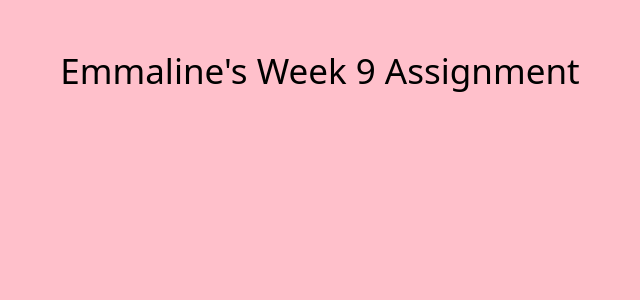
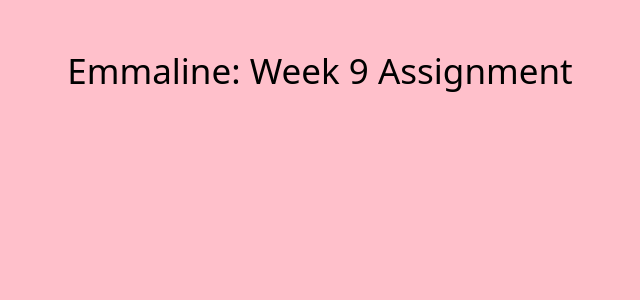
Before and after one commit to eewmercer/week-9-assignment, a Next.js app: page / in a window 1280 px wide. Shown: the top 300 px of the page, without its empty margins (320-960 px from the left). Built offline with nearby package versions, Linux system fonts and the light colour scheme.

Commit message:
Fix apostrophy error

```diff
--- a/src/app/page.tsx
+++ b/src/app/page.tsx
@@ -2,7 +2,7 @@
 export default function Home() {
   return (
     <div className="heading">
-      <h1>Emmaline's Week 9 Assignment</h1>
+      <h1>Emmaline: Week 9 Assignment</h1>
     </div>
   );
 }
```
